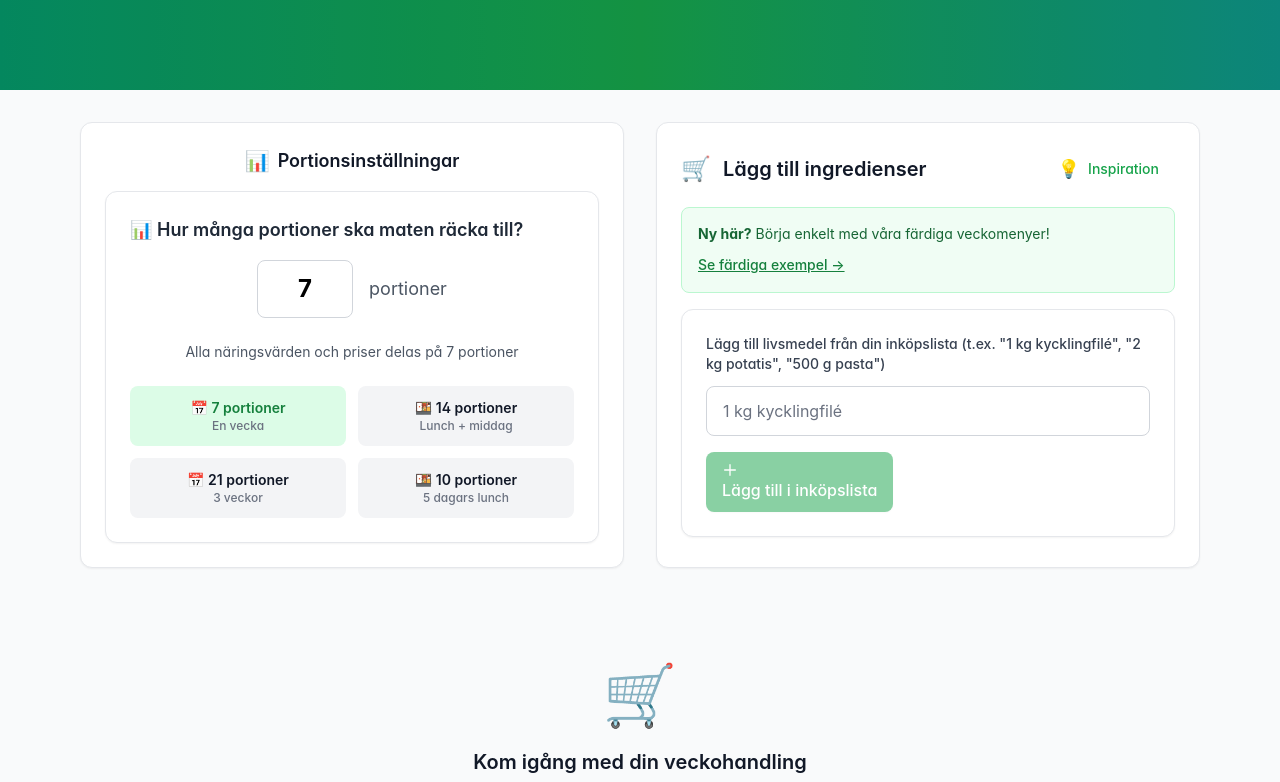
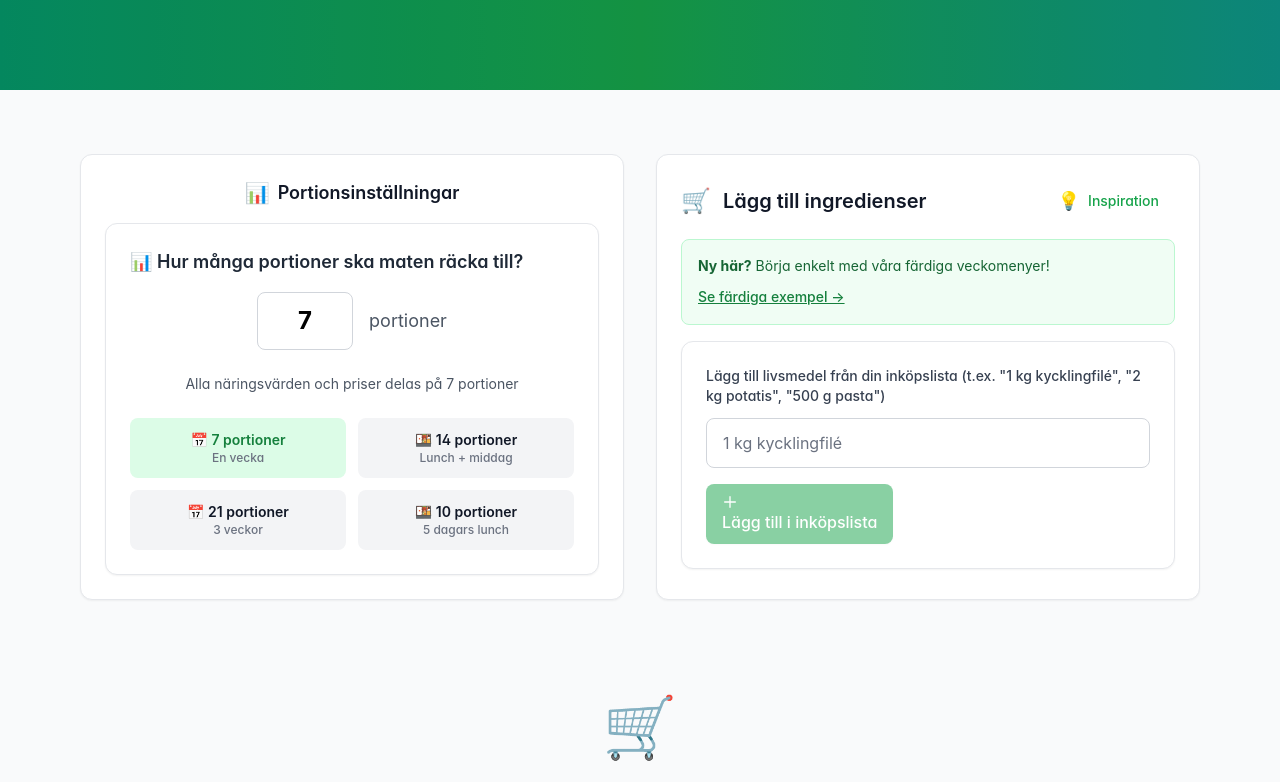
Before and after one commit to Joelnils/portfolio, a React (Vite) app in the folder projects/matladereknaren/: page / in a window 1280 px wide. Shown: the part 480-1262 px from the top of the page. Built offline with nearby package versions, Linux system fonts and the light colour scheme.

Commit message:
Add top spacing to settings and input panels
Added mt-8 for better visual breathing room from the live summary bar above

```diff
--- a/projects/matladereknaren/src/App.jsx
+++ b/projects/matladereknaren/src/App.jsx
@@ -207,7 +207,7 @@ function App() {
       <main className="max-w-6xl mx-auto px-4 py-8">
         {/* Combined Settings and Input for empty state */}
         {ingredients.length === 0 ? (
-          <div className="grid grid-cols-1 lg:grid-cols-2 gap-8 mb-8">
+          <div className="grid grid-cols-1 lg:grid-cols-2 gap-8 mb-8 mt-8">
             {/* Settings Panel */}
             <div className="bg-white rounded-xl shadow-sm border border-gray-200 p-6">
               <h3 className="text-lg font-semibold text-gray-900 mb-4 text-center flex items-center justify-center gap-2">
```
